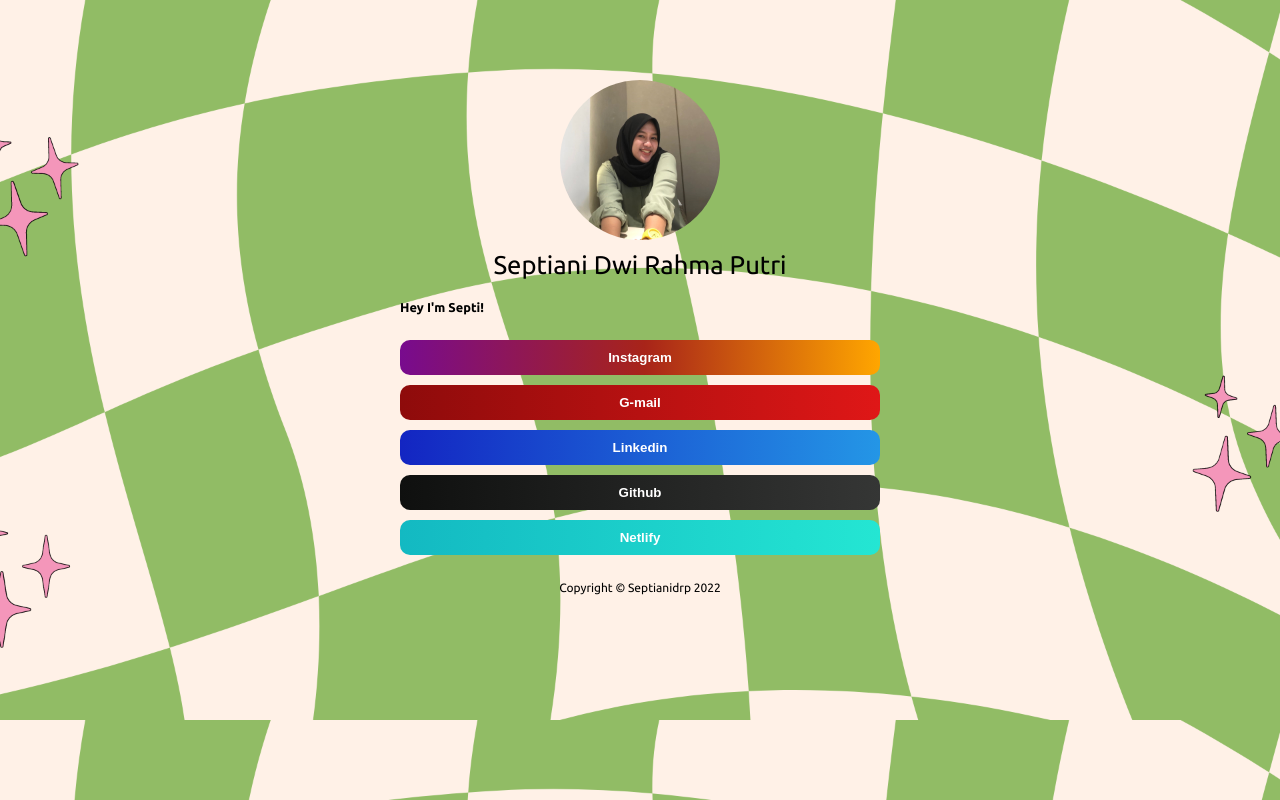
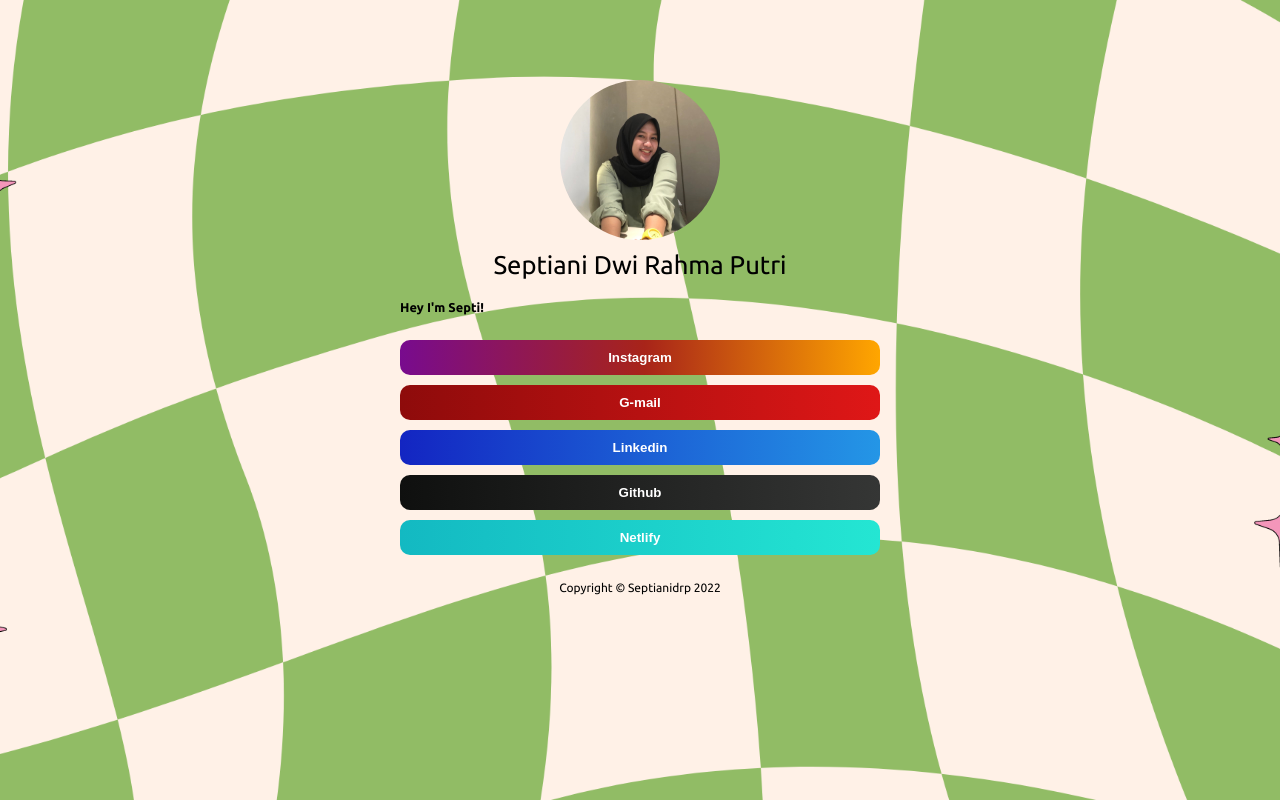
Before and after one commit to Septigooooo/Linkree-Septianidrp, a plain HTML site: page index.html in a window 1280 px wide. Drawn offline with Linux system fonts and the light colour scheme.

Commit message:
update css

```diff
--- a/style.css
+++ b/style.css
@@ -9,7 +9,9 @@
     place-items: center;
     background-image:url('Green\ Marble\ Happy\ Life\ Desktop\ Wallpaper\ \(2\).png');
     background-size: cover;
-    background-repeat:no-repeat scroll;
+    background-position: center center;
+    background-repeat: no-repeat;
+    background-attachment: fixed;
   }
 
   .container {
```
